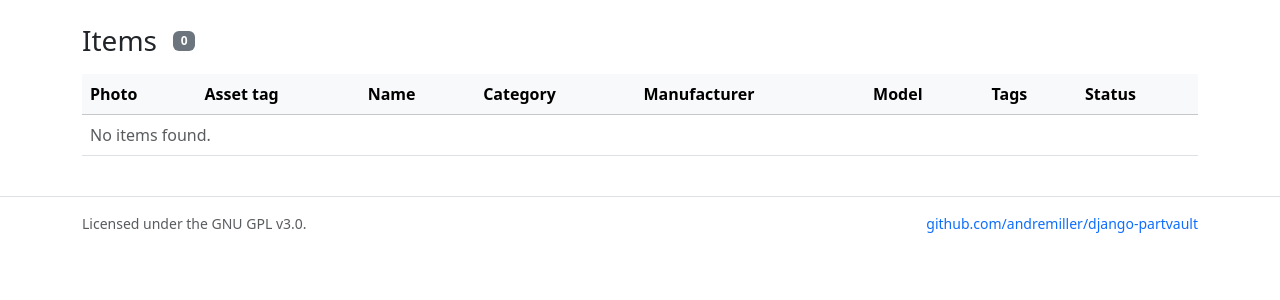
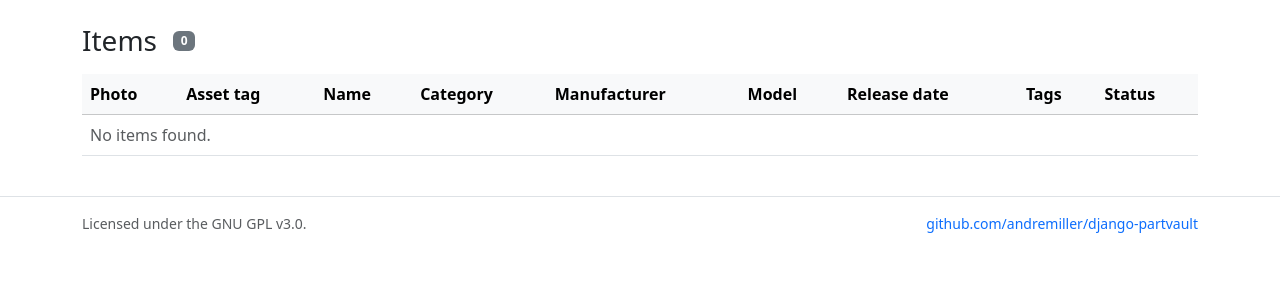
Before and after one commit to andremiller/django-partvault, a Django app: template partvault/templates/partvault/items.html in a window 1280 px wide. Shown: the part 56-356 px from the top of the page. Run offline with Django 5.2, Linux system fonts and the light colour scheme; the template is opened without the code that fills it, so the values that code supplies are empty; some libraries are stand-ins or nearby versions.

Commit message:
Add release date field to Item

```diff
--- a/partvault/forms.py
+++ b/partvault/forms.py
@@ -64,6 +64,7 @@ class ItemForm(forms.ModelForm):
             "model",
             "revision",
             "serial",
+            "release_date",
             "status",
             "parent_item",
             "tags",
@@ -73,6 +74,7 @@ class ItemForm(forms.ModelForm):
         ]
         widgets = {
             "notes": forms.Textarea(attrs={"rows": 4}),
+            "release_date": forms.DateInput(attrs={"type": "date"}),
             "acquired_on": forms.DateInput(attrs={"type": "date"}),
             "last_tested_on": forms.DateInput(attrs={"type": "date"}),
         }
--- a/partvault/models.py
+++ b/partvault/models.py
@@ -135,6 +135,7 @@ class Item(models.Model):
     )
     notes = models.TextField(blank=True)
     tags = models.ManyToManyField(Tag, blank=True, related_name="items")
+    release_date = models.DateField(blank=True, null=True)
     acquired_on = models.DateField(blank=True, null=True)
     last_tested_on = models.DateField(blank=True, null=True)
     created_at = models.DateTimeField(auto_now_add=True)
--- a/partvault/templates/partvault/item_detail.html
+++ b/partvault/templates/partvault/item_detail.html
@@ -44,6 +44,10 @@
         <li class="list-group-item d-flex justify-content-between">
             <span class="text-muted">Serial</span>
             <span>{{ item.serial|default:"-" }}</span>
+        </li>
+        <li class="list-group-item d-flex justify-content-between">
+            <span class="text-muted">Release date</span>
+            <span>{{ item.release_date|date:"Y-m"|default:"-" }}</span>
         </li>
         <li class="list-group-item d-flex justify-content-between">
             <span class="text-muted">Location</span>
--- a/partvault/templates/partvault/item_form.html
+++ b/partvault/templates/partvault/item_form.html
@@ -38,6 +38,7 @@
                     {% bootstrap_field form.model %}
                     {% bootstrap_field form.revision %}
                     {% bootstrap_field form.serial %}
+                    {% bootstrap_field form.release_date %}
                     <div class="row g-3">
                         <div class="col-md-8">
                             {% bootstrap_field form.status %}
--- a/partvault/templates/partvault/items.html
+++ b/partvault/templates/partvault/items.html
@@ -29,6 +29,7 @@
                 <th scope="col">Category</th>
                 <th scope="col">Manufacturer</th>
                 <th scope="col">Model</th>
+                <th scope="col">Release date</th>
                 <th scope="col">Tags</th>
                 <th scope="col">Status</th>
             </tr>
@@ -66,6 +67,7 @@
                     <td>{{ item.category|default:"-" }}</td>
                     <td>{{ item.manufacturer|default:"-" }}</td>
                     <td>{{ item.model|default:"-" }}</td>
+                    <td>{{ item.release_date|date:"Y-m"|default:"-" }}</td>
                     <td>
                         {% for tag in item.tags.all %}
                             <span class="badge bg-secondary me-1">{{ tag }}</span>
@@ -81,7 +83,7 @@
                 </tr>
             {% empty %}
                 <tr>
-                    <td colspan="8" class="text-muted">No items found.</td>
+                    <td colspan="9" class="text-muted">No items found.</td>
                 </tr>
             {% endfor %}
         </tbody>
```
Also changed, not shown: partvault/migrations/0012_item_release_date.py (added).
